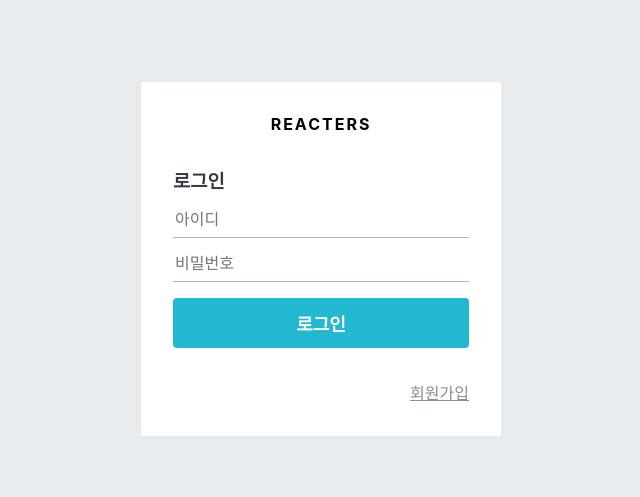
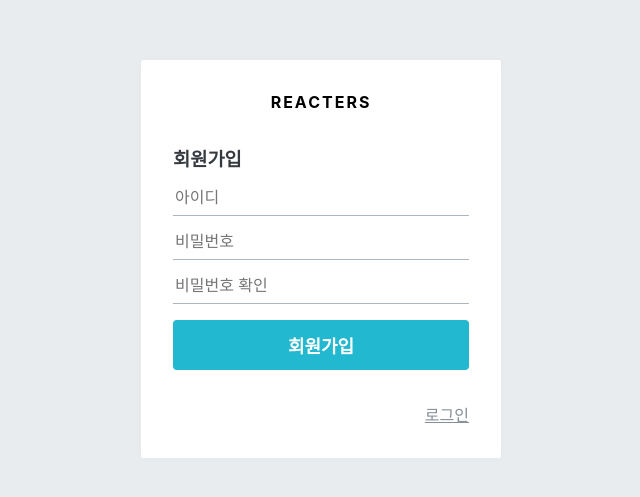
Before and after one commit to MarcoChanwoo/register_login_mac, a React (Create React App) app: page /register in a window 1280 px wide. Shown: the part 141-638 px from the top of the page, without its empty margins (319-959 px from the left). Built offline with nearby package versions, Linux system fonts and the light colour scheme.

Commit message:
6th commit

```diff
--- a/src/components/auth/AuthForm.js
+++ b/src/components/auth/AuthForm.js
@@ -44,10 +44,16 @@
     margin-top: 1rem;
 `;
 
-const AuthForm = () => {
+const textMap = {
+    login: '로그인',
+    register: '회원가입',
+};
+
+const AuthForm = ({ type }) => {
+    const text = textMap[type];
     return (
         <AuthFormBlock>
-            <h3>로그인</h3>
+            <h3>{text}</h3>
             <form>
                 <StyledInput
                     autoComplete="username"
@@ -60,13 +66,25 @@
                     placeholder="비밀번호"
                     type="password"
                 />
+                {type === 'register' && (
+                    <StyledInput
+                        autoComplete="new-password"
+                        name="passwordConfirm"
+                        placeholder="비밀번호 확인"
+                        type="password"
+                    />
+                )}
                 <ButtonWithMarginTop cyan fullWidth>
                     {/* 참고: Button cyan={true} fullWidth={true}와 같은 의미 */}
-                    로그인
+                    {text}
                 </ButtonWithMarginTop>
             </form>
             <Footer>
-                <Link to="/register">회원가입</Link>
+                {type === 'login' ? (
+                    <Link to="/register">회원가입</Link>
+                ) : (
+                    <Link to="/login">로그인</Link>
+                )}
             </Footer>
         </AuthFormBlock>
     );
--- a/src/pages/LoginPage.js
+++ b/src/pages/LoginPage.js
@@ -4,7 +4,7 @@
 const LoginPage = () => {
     return (
         <AuthTemplate>
-            <AuthForm />
+            <AuthForm type="login" />
         </AuthTemplate>
     );
 };
--- a/src/pages/RegisterPage.js
+++ b/src/pages/RegisterPage.js
@@ -4,7 +4,7 @@
 const RegisterPage = () => {
     return (
         <AuthTemplate>
-            <AuthForm />
+            <AuthForm type="register" />
         </AuthTemplate>
     );
 };
```
